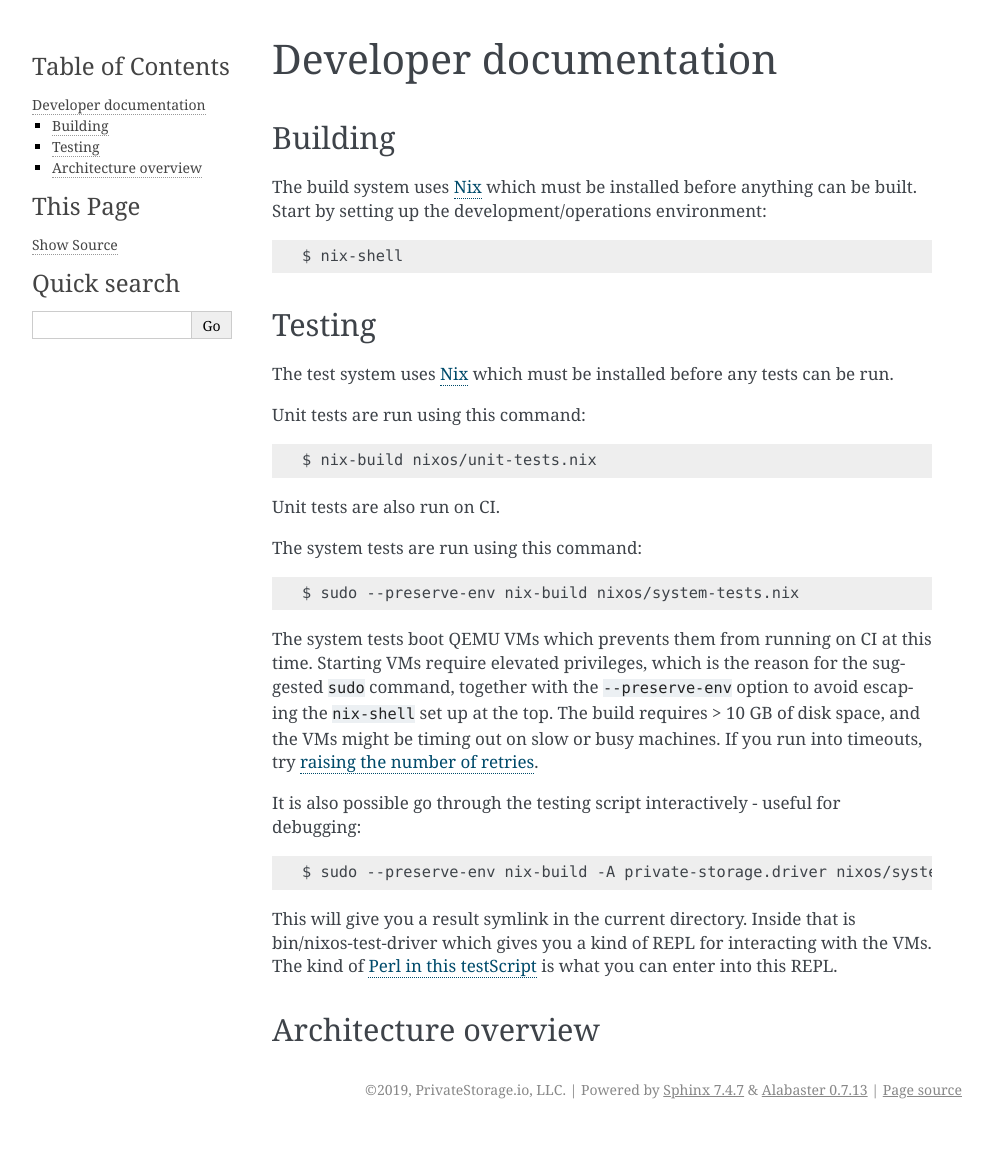
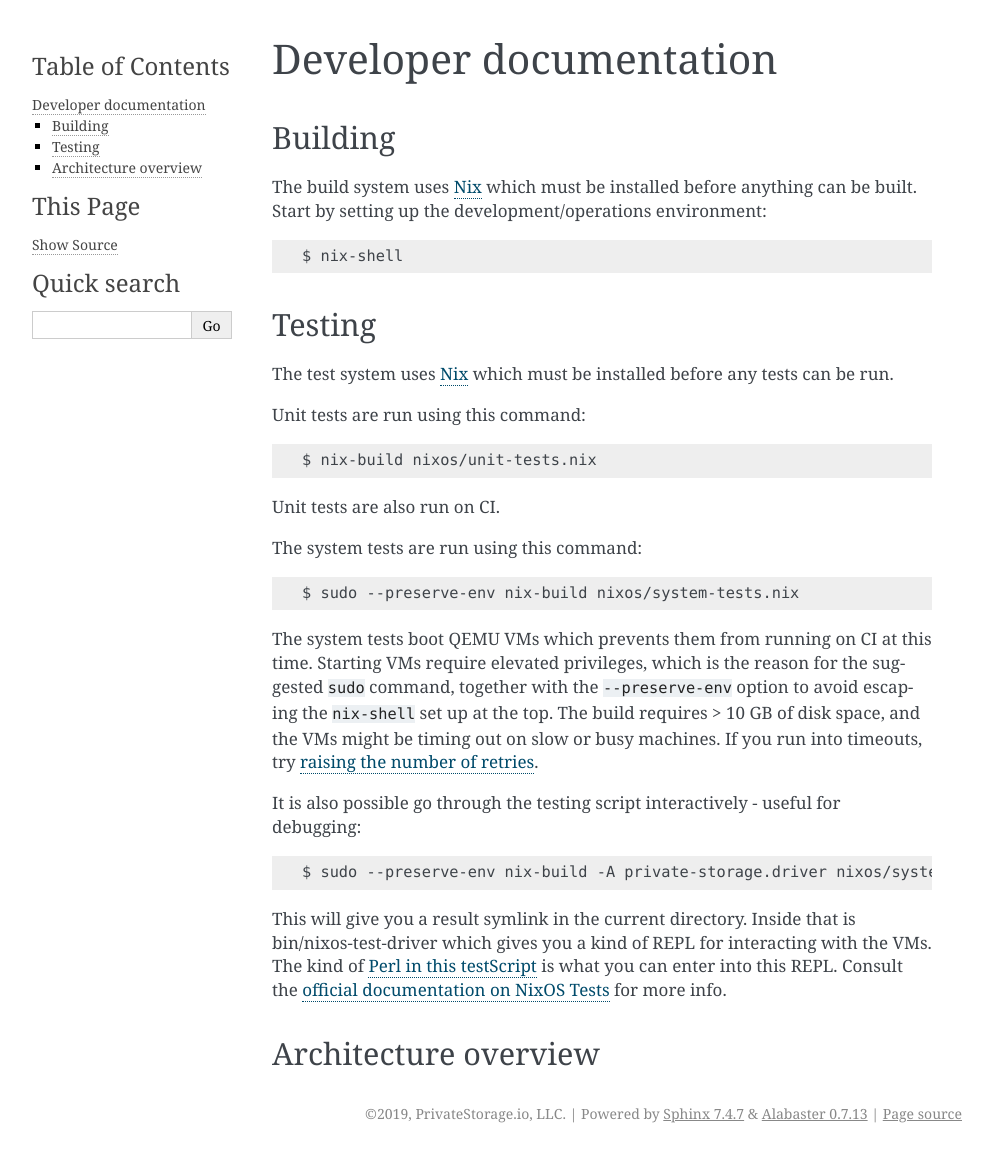
Before and after one commit to PrivateStorageio/PrivateStorageio, a Sphinx documentation site: the page built from docs/source/dev/README.rst, in a window 1280 px wide. Shown: the whole page, without its empty margins (148-1141 px from the left). Built offline with Sphinx 7.4.7, drawn with Linux system fonts in a browser that asks for light colours; before the commit the page ends 1129 px from its top, so only the background shows below that.

Commit message:
Dev docs: Add link to NixOS test official documentation. It is very good.

```diff
--- a/docs/source/dev/README.rst
+++ b/docs/source/dev/README.rst
@@ -40,6 +40,7 @@ It is also possible go through the testing script interactively - useful for deb
 This will give you a result symlink in the current directory.
 Inside that is bin/nixos-test-driver which gives you a kind of REPL for interacting with the VMs.
 The kind of `Perl in this testScript <https://github.com/PrivateStorageio/PrivateStorageio/blob/78881a3/nixos/modules/tests/private-storage.nix#L180>`_ is what you can enter into this REPL.
+Consult the `official documentation on NixOS Tests <https://nixos.org/manual/nixos/stable/index.html#sec-nixos-tests>`_ for more info.
 
 Architecture overview
 ---------------------
```
